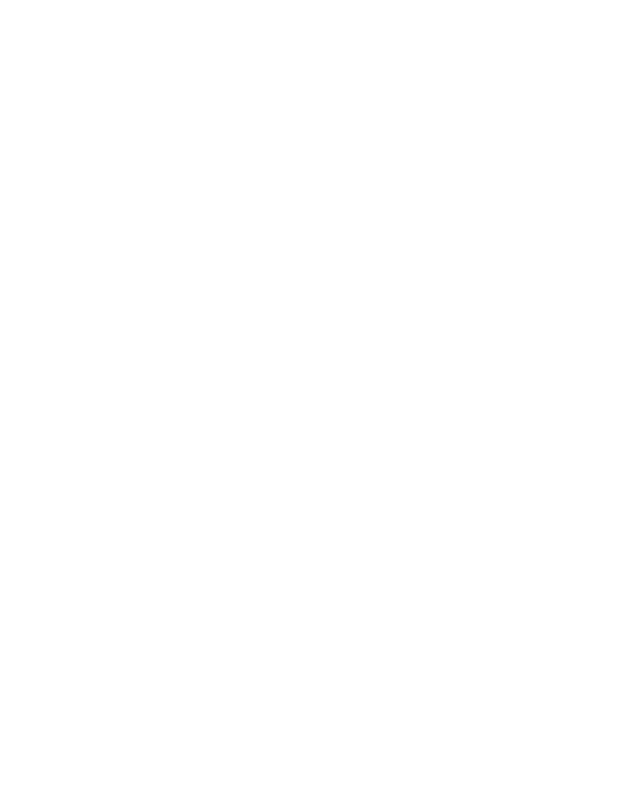
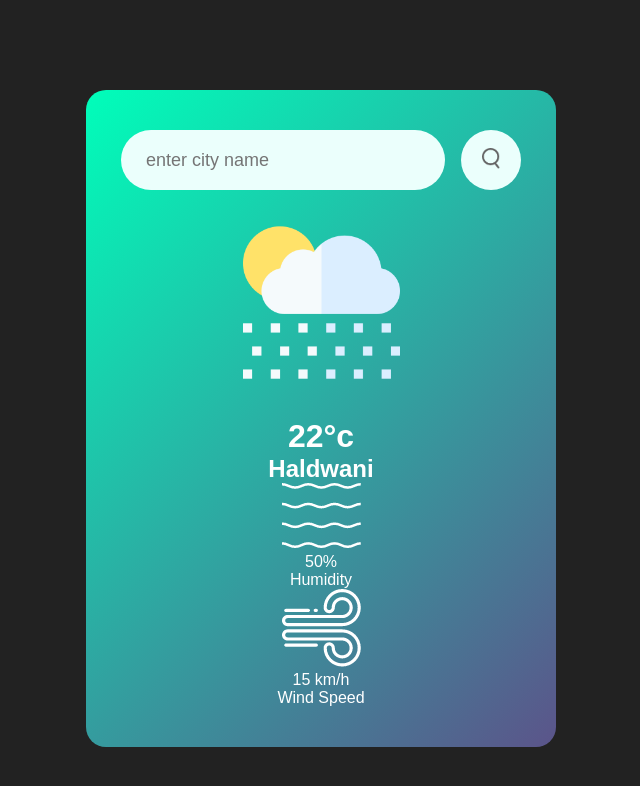
Before and after one commit to pankajdani511/WeatherApp, a plain HTML site: page index.html in a window 1280 px wide. Shown: the whole page, without its empty margins (319-959 px from the left). Drawn offline with Linux system fonts and the light colour scheme.

Commit message:
create basic structure

```diff
--- a/index.html
+++ b/index.html
@@ -4,8 +4,41 @@
     <meta charset="UTF-8">
     <meta name="viewport" content="width=device-width, initial-scale=1.0">
     <title>Weather App</title>
+    <link rel="stylesheet" href="style.css">
 </head>
 <body>
+    <div class="card">
+        <div class="search">
+            <input type="text" placeholder="enter city name" spellcheck="false">
+            <button><img src="images/search.png" ></button>
+        </div>
 
+        <div class="weather">
+            <img src="images/rain.png" class="weather-icon">
+            <h1 class="temp">22°c</h1>
+            <h2 class="city">Haldwani</h2>
+
+            <div class="details">
+
+                <div class="col">
+                    <img src="images/humidity.png" >
+                    <div>
+                        <p class="humidity">50%</p>
+                        <p>Humidity</p>
+                    </div>
+                </div>
+                <div class="col">
+                    <img src="images/wind.png" >
+                    <div>
+                        <p class="wind">15 km/h</p>
+                        <p>Wind Speed</p>
+                    </div>
+                </div>
+
+            </div>
+        </div>
+
+
+    </div>
 </body>
 </html>
--- a/style.css
+++ b/style.css
@@ -0,0 +1,52 @@
+*{
+    margin: 0;
+    padding: 0;
+    font-family: 'poppins' ,sans-serif;
+    box-sizing: border-box;
+}
+body{
+    background-color: #222;
+
+}
+.card{
+    width: 90%;
+    max-width: 470px;
+    background: linear-gradient(135deg,#00feba,#5b548a);
+    color: #fff;
+    margin: 90px auto 0;
+    border-radius: 20px;
+    padding: 40px 35px;
+    text-align: center;
+}
+.search{
+    width: 100%;
+    display: flex;
+    align-items: center;
+    justify-content: space-between;
+
+}
+.search input{
+    border: 0;
+    outline: 0;
+    background: #ebfffc;
+    color: #555;
+    padding: 10px 25px;
+    height: 60px;
+    border-radius: 30px;
+    flex: 1;
+    margin-right: 16px;
+    font-size: 18px;
+}
+.search button{
+    border: 0;
+    outline: 0;
+    background: #ebfffc;
+    border-radius: 50%;
+    width: 60px;
+    height: 60px;
+    cursor: pointer;
+
+}
+.search button img{
+    width: 18px;
+}
```
Also changed, not shown: images/clear.png (added), images/clouds.png (added), images/drizzle.png (added), images/humidity.png (added), images/mist.png (added), images/rain.png (added), images/search.png (added), images/snow.png (added), images/wind.png (added).
